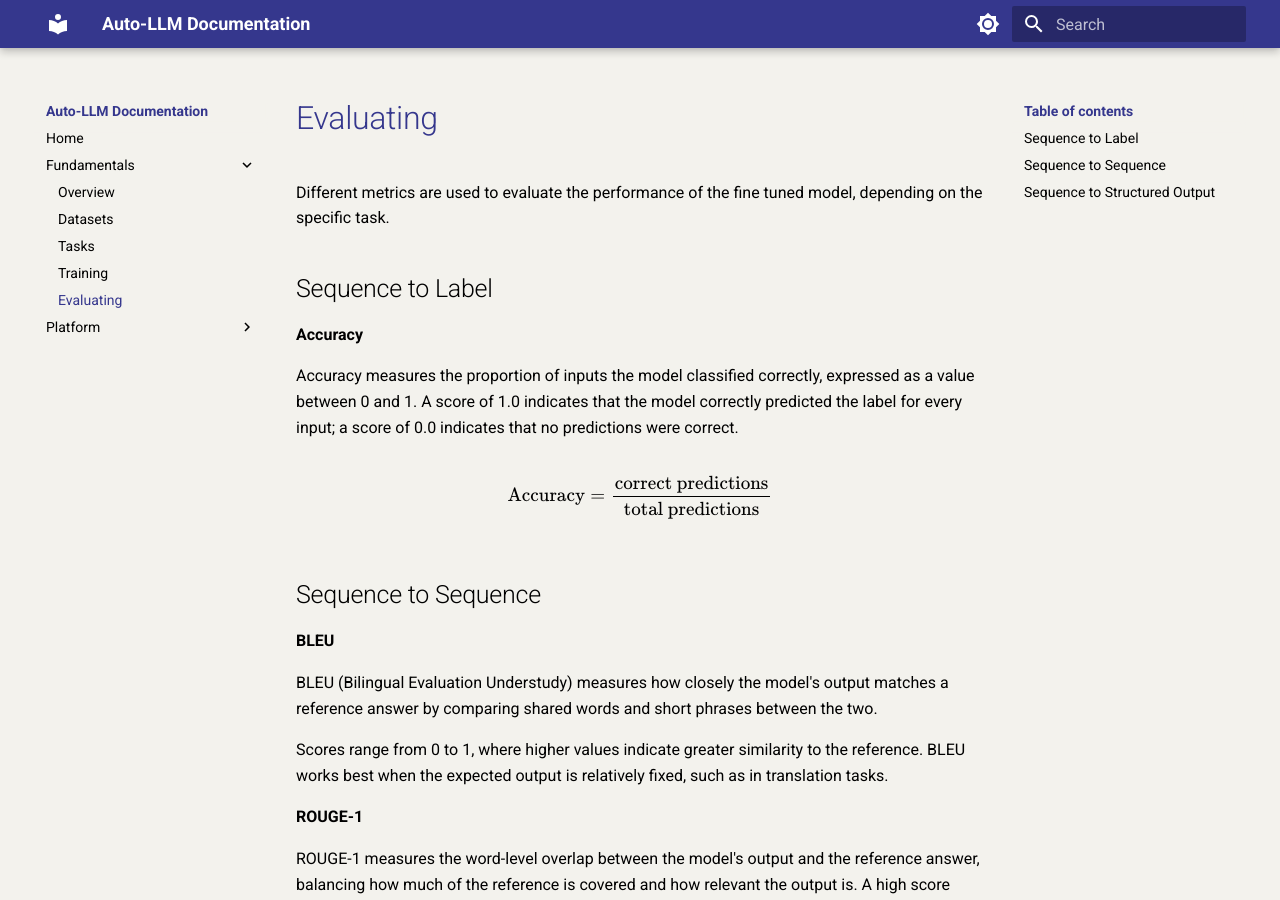
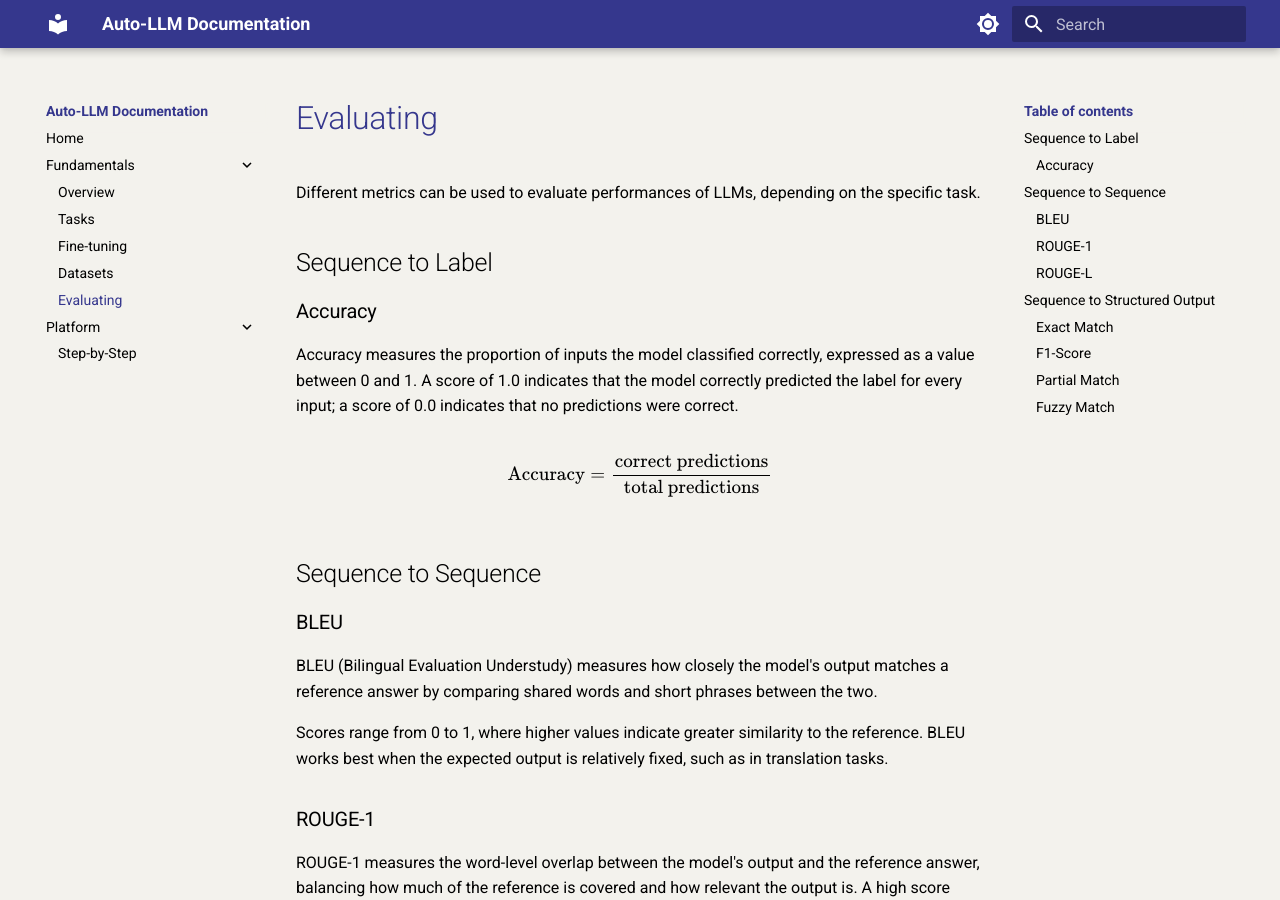
Before and after one commit to ag-sc/auto-llm, an MkDocs documentation site: the page built from docs/fundamentals/evaluating.md, in a window 1280 px wide and 900 px high. Built offline with MkDocs 1.6.1 and Material for MkDocs 9.7.7, drawn with Linux system fonts in a browser that asks for light colours.

Commit message:
update docs

```diff
--- a/docs/fundamentals/evaluating_a_llm.md
+++ b/docs/fundamentals/evaluating.md
@@ -1,10 +1,10 @@
 # Evaluating
 
-Different metrics are used to evaluate the performance of the fine tuned model, depending on the specific task.
+Different metrics can be used to evaluate performances of LLMs, depending on the specific task.
 
 ## Sequence to Label
 
-**Accuracy**
+### Accuracy
 
 Accuracy measures the proportion of inputs the model classified correctly, expressed as a value between 0 and 1. A score of 1.0 indicates that the model correctly predicted the label for every input; a score of 0.0 indicates that no predictions were correct.
 
@@ -12,19 +12,19 @@ $$\text{Accuracy} = \frac{\text{correct predictions}}{\text{total predictions}}$
 
 ## Sequence to Sequence
 
-**BLEU**
+### BLEU
 
 BLEU (Bilingual Evaluation Understudy) measures how closely the model's output matches a reference answer by comparing shared words and short phrases between the two.
 
 Scores range from 0 to 1, where higher values indicate greater similarity to the reference. BLEU works best when the expected output is relatively fixed, such as in translation tasks.
 
-**ROUGE-1**
+### ROUGE-1
 
 ROUGE-1 measures the word-level overlap between the model's output and the reference answer, balancing how much of the reference is covered and how relevant the output is. A high score indicates that the model's response captures the key content of the reference without excessive irrelevant additions.
 
 Scores range from 0 to 1, where higher values indicate better coverage of the reference content.
 
-**ROUGE-L**
+### ROUGE-L
 
 ROUGE-L extends ROUGE-1 by also taking word order into account. Rather than counting individual words in isolation, it identifies the longest sequence of words that appear in both the output and the reference in the same order. This makes it more sensitive to whether the model produces a coherent, well-structured response.
 
@@ -32,13 +32,13 @@ Scores range from 0 to 1, and are often somewhat lower than ROUGE-1 because matc
 
 ## Sequence to Structured Output
 
-**Exact Match**
+### Exact Match
 
 Exact Match is a strict binary metric that checks whether the model's output is completely identical to the reference. A response scores 1 if it matches exactly, and 0 otherwise. It is appropriate when the expected output has only one correct form.
 
 For a full evaluation set, Exact Match is usually reported as the proportion of examples that matched exactly, giving a final score between 0 and 1. A high value means the model reliably produces outputs in the exact required format.
 
-**F1-Score**
+### F1-Score
 
 F1 measures partial correctness by balancing precision (how much of the model's output is correct) and recall (how much of the reference is covered by the output). Unlike Exact Match, it awards partial credit for responses that are mostly correct, making it more informative when outputs can be partially right.
 
@@ -46,13 +46,13 @@ $$F1 = \frac{2 \times \text{Precision} \times \text{Recall}}{\text{Precision} +
 
 Scores range from 0 to 1. A value near 1 means the model is both accurate and complete, while lower values indicate that important content is missing, incorrect, or both.
 
-**Partial Match**
+### Partial Match
 
 Partial Match evaluates the model's output field by field, rather than as a whole. A response that correctly produces some fields but not others receives a score proportional to the number of fields it got right. This is more informative than Exact Match when the structured output contains multiple independent pieces of information.
 
 Scores range from 0 to 1, where higher values indicate that more of the expected fields were generated correctly. For example, a score of 0.75 means that roughly three quarters of the required fields were correct.
 
-**Fuzzy Match**
+### Fuzzy Match
 
 Fuzzy Match is a variant of Partial Match that tolerates minor surface-level differences between the model's output and the reference, such as small spelling variations or punctuation differences. It is useful when the model's answer is semantically correct but does not match the reference character for character.
 
--- a/mkdocs.yml
+++ b/mkdocs.yml
@@ -15,6 +15,8 @@ theme:
       toggle:
         icon: material/brightness-4
         name: Switch to light mode
+  features:
+    - navigation.expand
 
 extra_css:
   - stylesheets/extra.css
@@ -23,7 +25,13 @@ extra_javascript:
   - javascripts/mathjax.js
   - https://unpkg.com/mathjax@3/es5/tex-mml-chtml.js
 
+
 markdown_extensions:
+  - attr_list
+  - md_in_html
+  - pymdownx.emoji:
+      emoji_index: !!python/name:material.extensions.emoji.twemoji
+      emoji_generator: !!python/name:material.extensions.emoji.to_svg
   - pymdownx.arithmatex:
       generic: true
   - pymdownx.highlight:
@@ -37,9 +45,9 @@ nav:
   - Home: index.md
   - Fundamentals:
       - Overview: fundamentals/start.md
+      - Tasks: fundamentals/tasks.md
+      - Fine-tuning: fundamentals/finetuning.md
       - Datasets: fundamentals/datasets.md
-      - Tasks: fundamentals/nlp_tasks.md
-      - Training: fundamentals/training_a_llm.md
-      - Evaluating: fundamentals/evaluating_a_llm.md
+      - Evaluating: fundamentals/evaluating.md
   - Platform:
       - Step-by-Step: platform/how_to_use.md
```
Also changed, not shown: docs/fundamentals/finetuning.md (added, +29 -0 lines), docs/fundamentals/start.md (+3 -0 lines), docs/fundamentals/tasks.md (renamed from docs/fundamentals/nlp_tasks.md, +5 -5 lines), docs/fundamentals/training_a_llm.md (deleted, +0 -17 lines), docs/index.md (+21 -0 lines).
